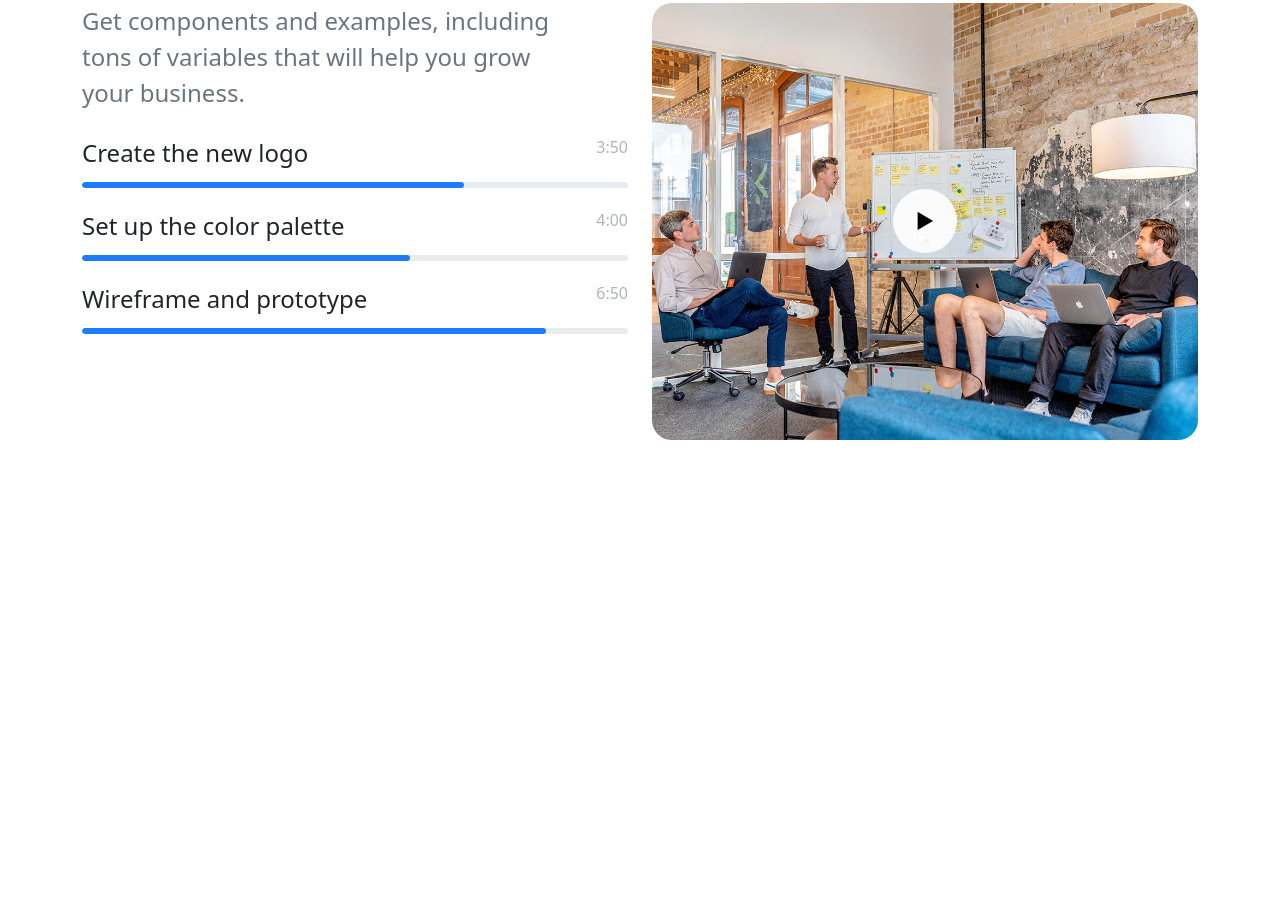
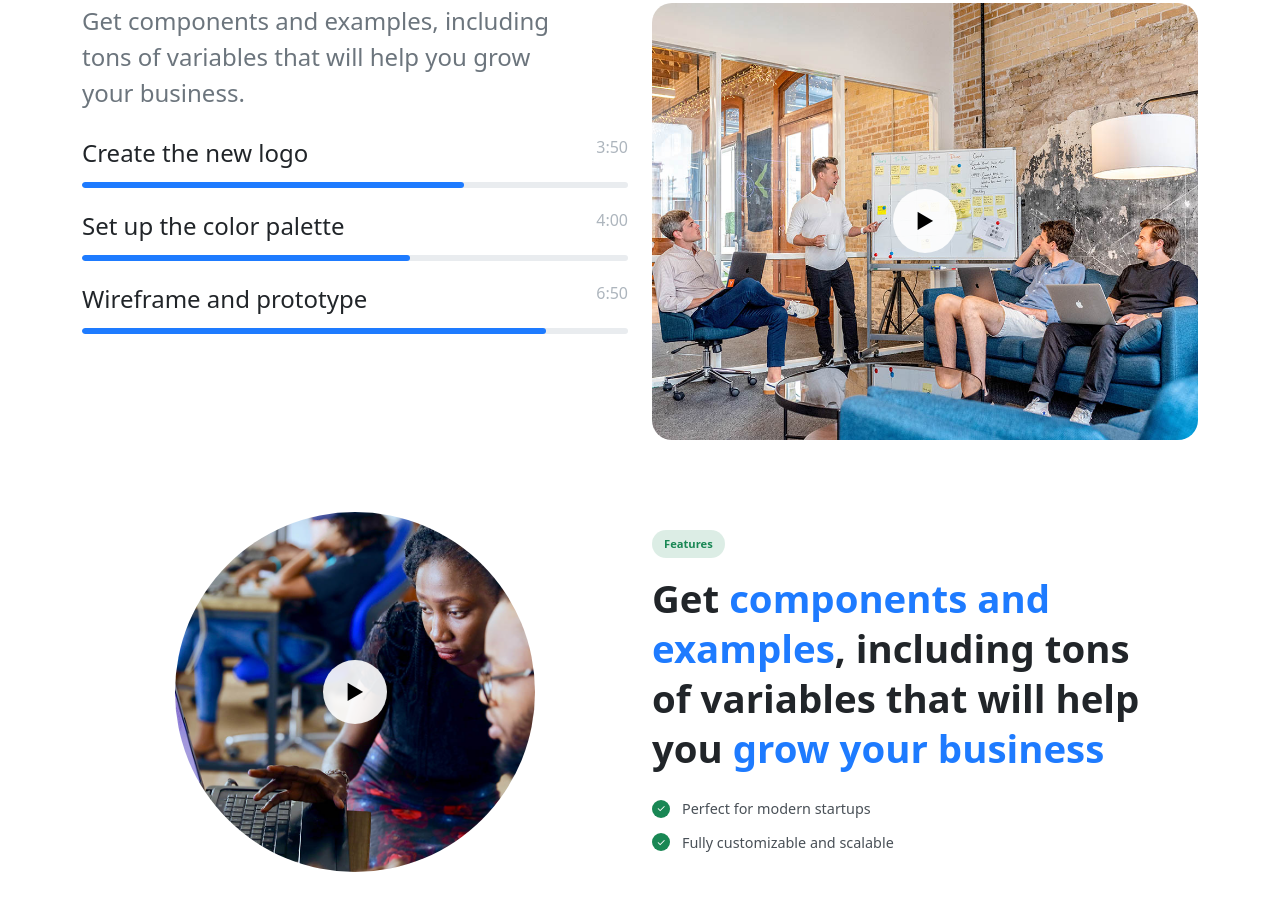
Before and after one commit to kevinsgzcode/landingpage, a website: page index.html in a window 1280 px wide. Shown: the part 1038-1958 px from the top of the page. Before the commit the page ends 1502 px from the top, so only its background shows below. Drawn offline with nearby package versions, Linux system fonts and the light colour scheme.

Commit message:
style(features): features section

```diff
--- a/index.html
+++ b/index.html
@@ -173,6 +173,7 @@
         </div>
       </div>
     </section>
+
     <!-- Tools section -->
     <section class="tools-section">
       <div class="container">
@@ -241,6 +242,47 @@
       </div>
     </section>
 
+    <!-- Features section -->
+    <section class="features-section">
+      <div class="container">
+        <div class="row align-items-center">
+          <!-- Image -->
+          <div class="col-lg-6 mb-4 mb-lg-0 d-flex justify-content-center">
+            <div class="features-media">
+              <img
+                src="assets/images/img_02.jpg"
+                alt="Team working"
+                class="img-fluid"
+              />
+              <button class="play-button">▶</button>
+            </div>
+          </div>
+
+          <!-- Content -->
+          <div class="col-lg-6 text-center text-lg-start">
+            <span class="features-badge">Features</span>
+
+            <h2 class="features-title mt-3">
+              Get <span class="highlight">components and examples</span>,
+              including tons of variables that will help you
+              <span class="highlight">grow your business</span>
+            </h2>
+
+            <ul class="features-list mt-4">
+              <li>
+                <span class="check-icon">✓</span>
+                Perfect for modern startups
+              </li>
+              <li>
+                <span class="check-icon">✓</span>
+                Fully customizable and scalable
+              </li>
+            </ul>
+          </div>
+        </div>
+      </div>
+    </section>
+
     <script src="node_modules/bootstrap/dist/js/bootstrap.bundle.min.js"></script>
     <script src="js/main.js"></script>
   </body>
--- a/scss/_maps.scss
+++ b/scss/_maps.scss
@@ -19,3 +19,8 @@
   padding-mobile: 3rem,
   content-gap: 1.5rem,
 );
+
+$section-spacing: (
+  features-desktop: 3rem,
+  features-mobile: 3rem,
+);
--- /dev/null
+++ b/scss/components/_features.scss
@@ -0,0 +1,102 @@
+.features-section {
+  padding: map-get($section-spacing, features-desktop) 0;
+}
+
+@media (max-width: 991px) {
+  .features-section {
+    padding: map-get($section-spacing, features-mobile) 0;
+  }
+}
+
+.features-badge {
+  display: inline-block;
+  background-color: rgba($success, 0.15);
+  color: $success;
+  font-size: 0.7rem;
+  font-weight: 600;
+  padding: 0.35rem 0.75rem;
+  border-radius: 999px;
+}
+
+.features-title {
+  font-size: clamp(1.8rem, 3vw, 2.4rem);
+  font-weight: 700;
+  line-height: 1.3;
+  max-width: 520px;
+
+  .highlight {
+    color: $primary;
+  }
+}
+
+.features-list {
+  list-style: none;
+  padding: 0;
+  margin: 0;
+  display: flex;
+  flex-direction: column;
+  gap: 0.75rem;
+
+  li {
+    display: flex;
+    align-items: center;
+    gap: 0.75rem;
+    font-size: 0.9rem;
+    color: $gray-700;
+  }
+}
+
+.check-icon {
+  width: 18px;
+  height: 18px;
+  border-radius: 50%;
+  background-color: $success;
+  color: #fff;
+  display: flex;
+  align-items: center;
+  justify-content: center;
+  font-size: 0.65rem;
+}
+
+.features-media {
+  position: relative;
+  width: 360px;
+  aspect-ratio: 1 / 1;
+  border-radius: 50%;
+  overflow: hidden;
+  cursor: pointer;
+
+  img {
+    width: 100%;
+    height: 100%;
+    object-fit: cover;
+    transition: transform 0.4s ease;
+  }
+
+  &:hover img {
+    transform: scale(1.08);
+  }
+}
+
+.play-button {
+  position: absolute;
+  inset: 0;
+  margin: auto;
+  width: 64px;
+  height: 64px;
+  border-radius: 50%;
+  border: none;
+  background-color: rgba($white, 0.9);
+  font-size: 1.25rem;
+  display: flex;
+  align-items: center;
+  justify-content: center;
+  transition:
+    transform 0.2s ease,
+    box-shadow 0.2s ease;
+}
+
+.tools-media:hover .play-button {
+  transform: scale(1.1);
+  box-shadow: 0 12px 32px rgba(0, 0, 0, 0.25);
+}
--- a/scss/main.scss
+++ b/scss/main.scss
@@ -12,3 +12,4 @@
 @import "components/card";
 @import "components/trusted-by";
 @import "components/tools";
+@import "components/features";
```
Also changed, not shown: css/main.css, scss/main.css, 1 other file.
